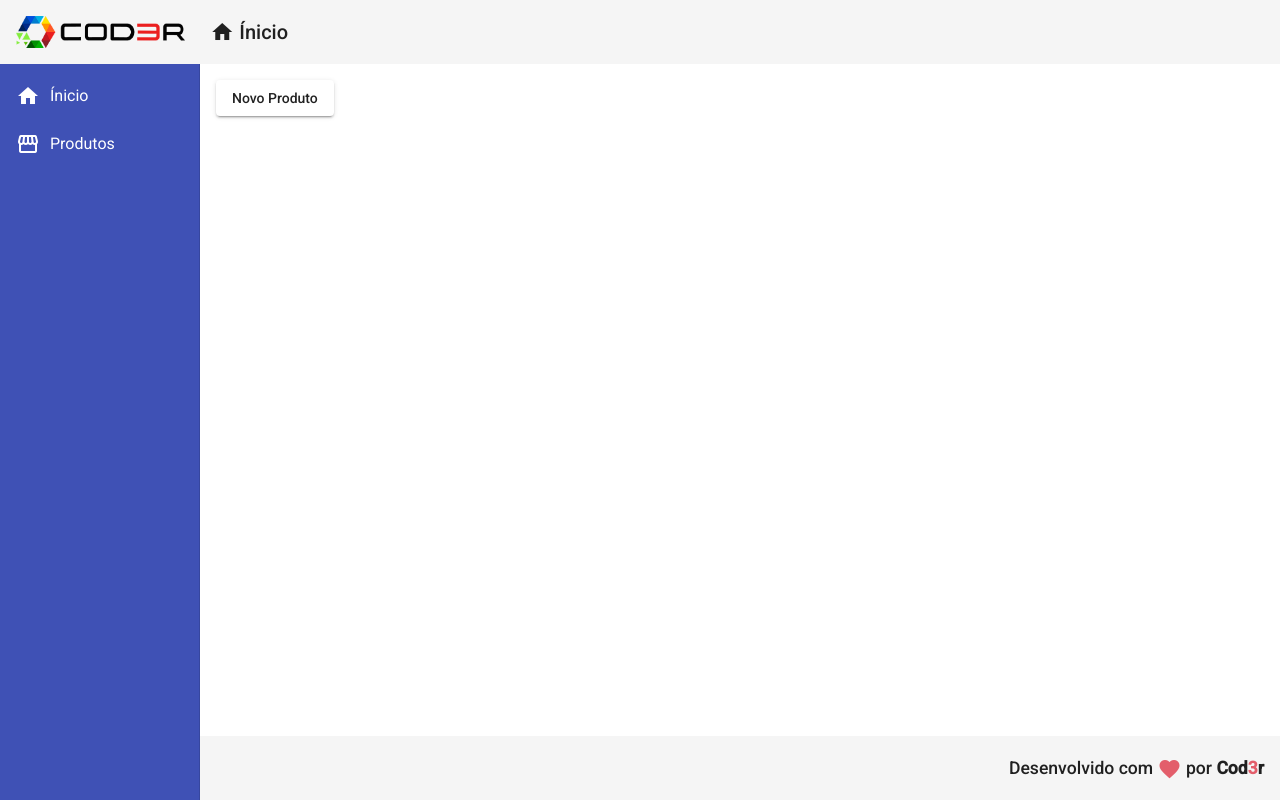
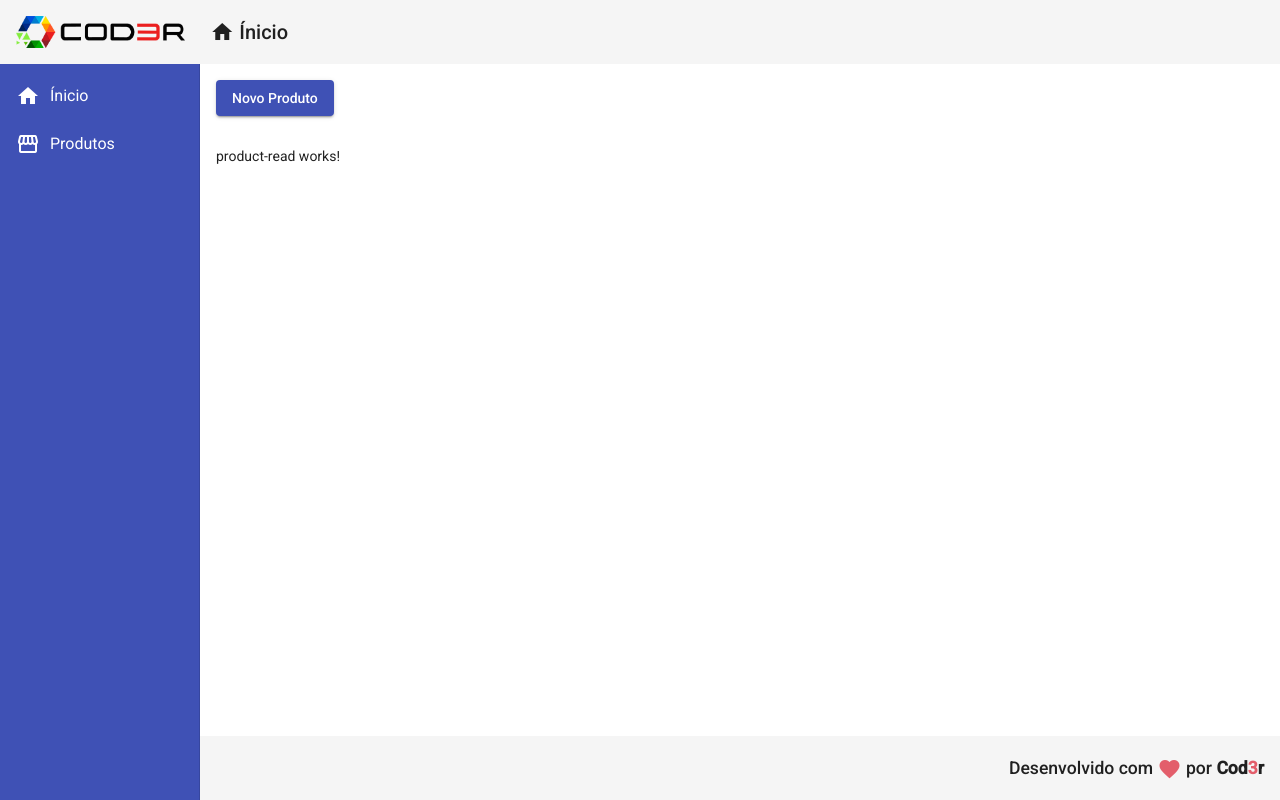
Before and after one commit to guilhermef092/angular-crud, an Angular app in the folder frontend/: page /products in a window 1280 px wide. Built offline with nearby package versions, Linux system fonts and the light colour scheme; no server answers.

Commit message:
Component Produc Read

```diff
--- a/frontend/src/app/app.module.ts
+++ b/frontend/src/app/app.module.ts
@@ -26,6 +26,7 @@
 
 import { RedDirective } from './directives/red.directive';
 import { ForDirective } from './directives/for.directive';
+import { ProductReadComponent } from './components/product/product-read/product-read.component';
 
 @NgModule({
   declarations: [
@@ -37,7 +38,8 @@
     ProductCrudComponent,
     RedDirective,
     ForDirective,
-    ProductCreateComponent
+    ProductCreateComponent,
+    ProductReadComponent
   ],
   imports: [
     BrowserModule,
--- /dev/null
+++ b/frontend/src/app/components/product/product-read/product-read.component.html
@@ -0,0 +1 @@
+<p>product-read works!</p>
--- /dev/null
+++ b/frontend/src/app/components/product/product-read/product-read.component.ts
@@ -0,0 +1,23 @@
+import { Component, OnInit } from '@angular/core';
+import { Product } from '../product.model';
+import { ProductService } from '../product.service';
+
+@Component({
+  selector: 'app-product-read',
+  templateUrl: './product-read.component.html',
+  styleUrls: ['./product-read.component.css']
+})
+export class ProductReadComponent implements OnInit {
+
+  products: Product[] = [];
+
+  constructor(private productService: ProductService) { }
+
+  ngOnInit(): void {
+    this.productService.read().subscribe(products =>{
+      this.products = products;
+      console.log(products);
+    })
+  }
+
+}
--- a/frontend/src/app/components/product/product.service.ts
+++ b/frontend/src/app/components/product/product.service.ts
@@ -24,4 +24,8 @@
   create(product: Product): Observable<Product> {
     return this.http.post<Product>(this.baseUrl, product)
   }
+
+  read() : Observable<Product[]> {
+    return this.http.get<Product[]>(this.baseUrl);
+  }
 }
--- a/frontend/src/app/views/product-crud/product-crud.component.css
+++ b/frontend/src/app/views/product-crud/product-crud.component.css
@@ -0,0 +1,3 @@
+button {
+  margin-bottom: 30px;
+}
--- a/frontend/src/app/views/product-crud/product-crud.component.html
+++ b/frontend/src/app/views/product-crud/product-crud.component.html
@@ -1,3 +1,5 @@
-<button mat-raised-button (click)="navigateToProductCreate()">
+<button mat-raised-button (click)="navigateToProductCreate()" color="primary">
   Novo Produto
 </button>
+
+<app-product-read></app-product-read>
```
Also changed, not shown: frontend/src/app/components/product/product-read/product-read.component.css (added), 1 other file (tests, documents, lock files or other folders).
